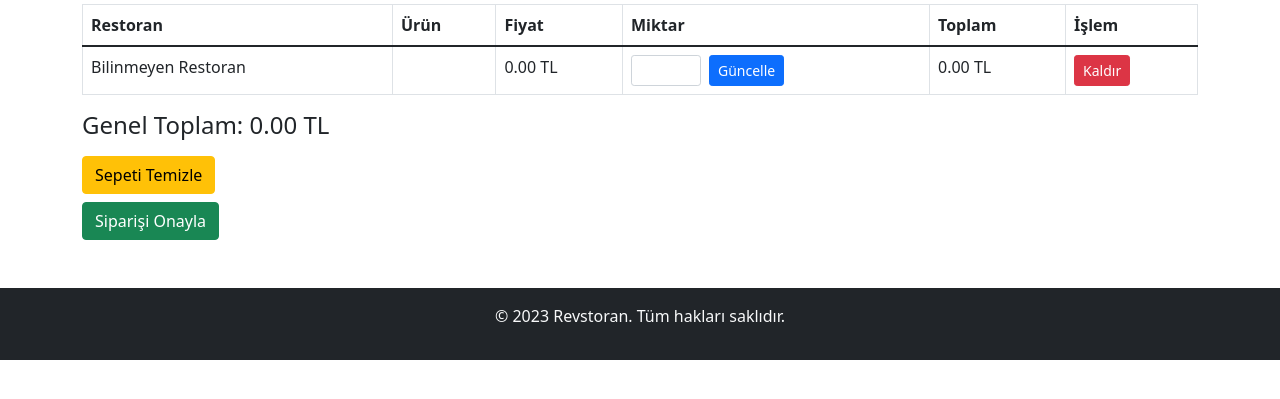
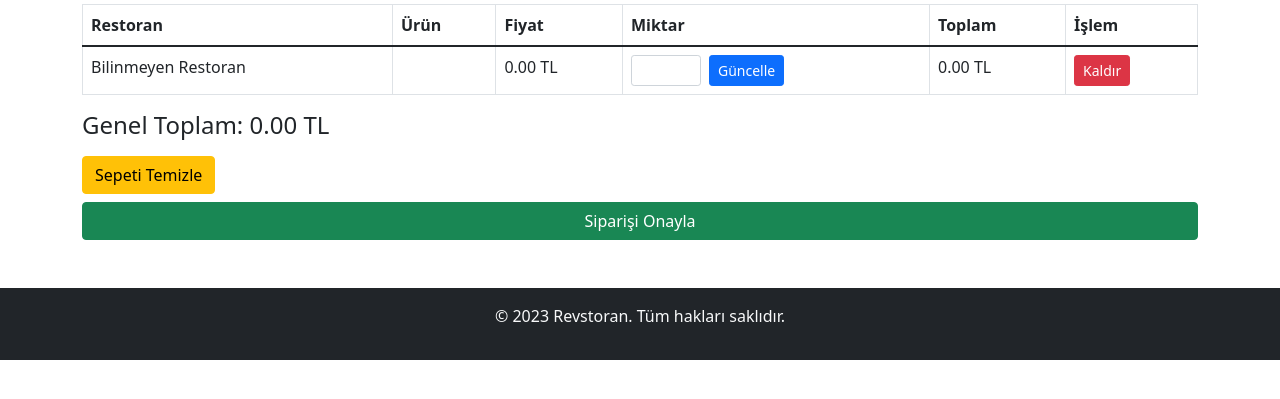
Before and after one commit to meryem74/thechef, a Flask app: template templates/cart.html in a window 1280 px wide. Shown: the part 148-547 px from the top of the page. Run offline with Flask 3, Linux system fonts and the light colour scheme; tables that the repository leaves empty hold one stand-in row (values such as "Sample post"); the template is opened without the code that fills it: values that come from a table or form of the project are taken from there, most other values are stand-ins (such as "Sample title", 1, 10 or a date in 2020).

Commit message:
Update cart.html

```diff
--- a/templates/cart.html
+++ b/templates/cart.html
@@ -45,14 +45,14 @@
 
     <h4 class="mt-3">Genel Toplam: {{ "%.2f"|format(total) }} TL</h4>
 
-    <div class="mt-3">
+    <div class="mt-3 d-flex flex-column gap-2">
         <form method="POST" action="{{ url_for('clear_cart') }}">
             <button type="submit" class="btn btn-warning">Sepeti Temizle</button>
         </form>
+
         {% if user %}
-            <form method="POST" action="{{ url_for('checkout') }}" class="mt-2">
-                <button type="submit" class="btn btn-success">Siparişi Onayla</button>
-            </form>
+            <!-- Ödeme sayfasına yönlendirme GET ile -->
+            <a href="{{ url_for('payment') }}" class="btn btn-success">Siparişi Onayla</a>
         {% else %}
             <div class="alert alert-info mt-2">Sipariş vermek için <a href="{{ url_for('login') }}">giriş yapın</a>.</div>
         {% endif %}
```
